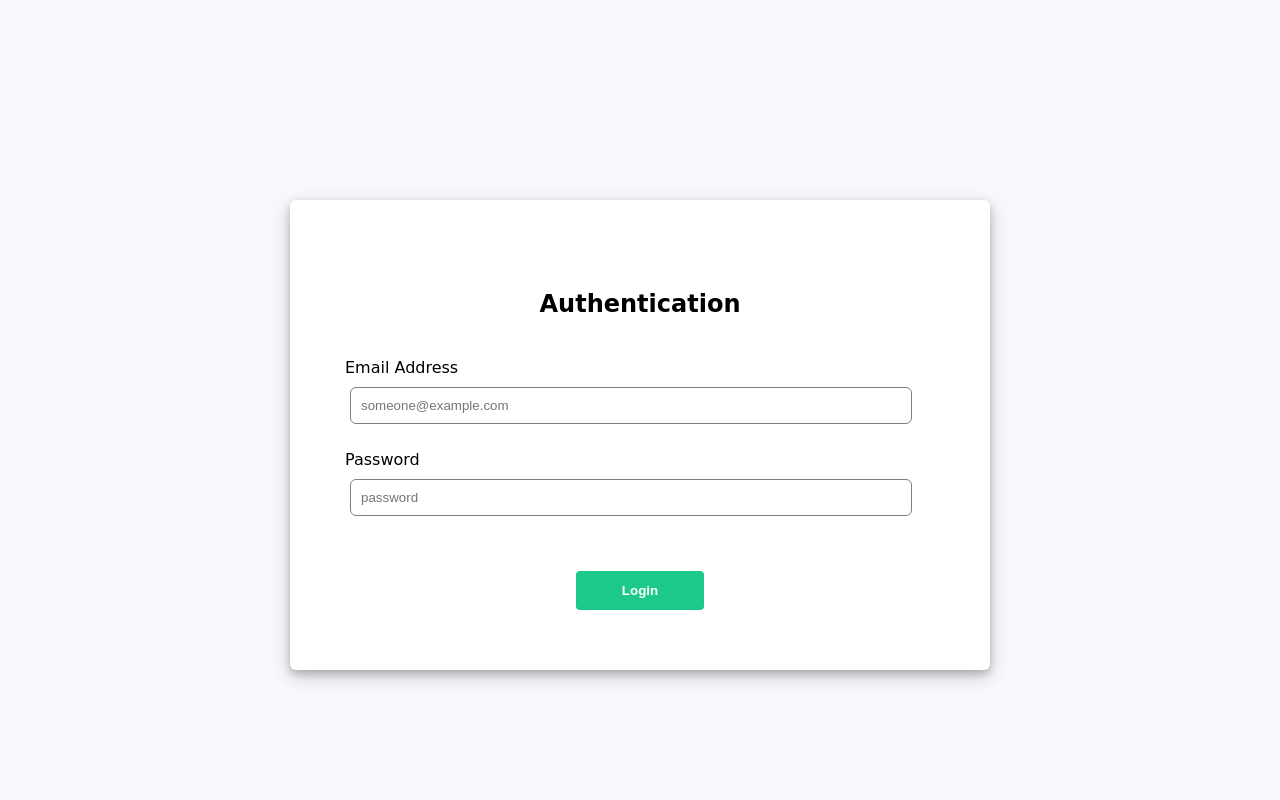
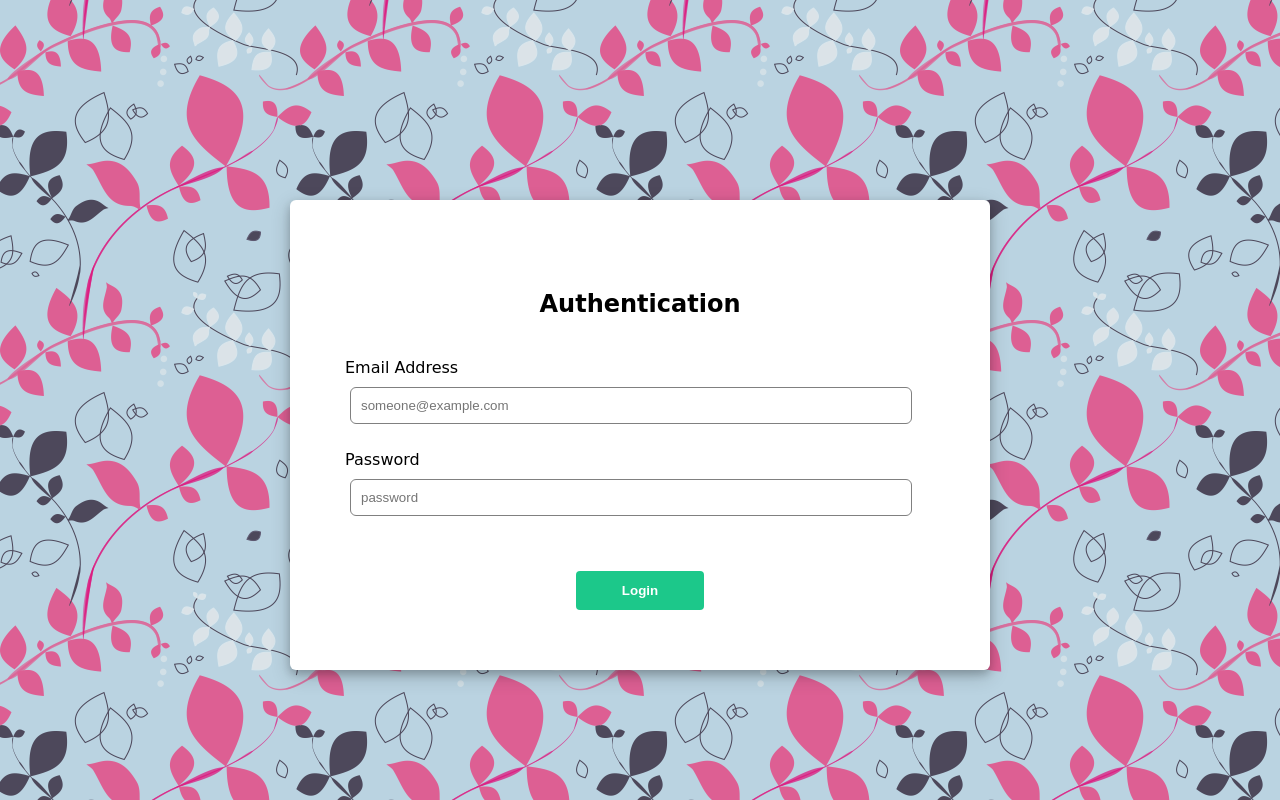
Before and after one commit to ritik756/iwt_ritik, a PHP site: page /index.html in a window 1280 px wide. Run offline with PHP 8.4, Linux system fonts and the light colour scheme.

Commit message:
Add files via upload

```diff
--- a/css/style.css
+++ b/css/style.css
@@ -1,5 +1,6 @@
 body {
-	background-color: #f8f9fc;
+	background-image: url("bg.png");
+	background-repeat: repeat;
 	font-family: "Comic Sans MS", cursive, sans-serif;
 }
 
```
Also changed, not shown: css/bg.png (added).
